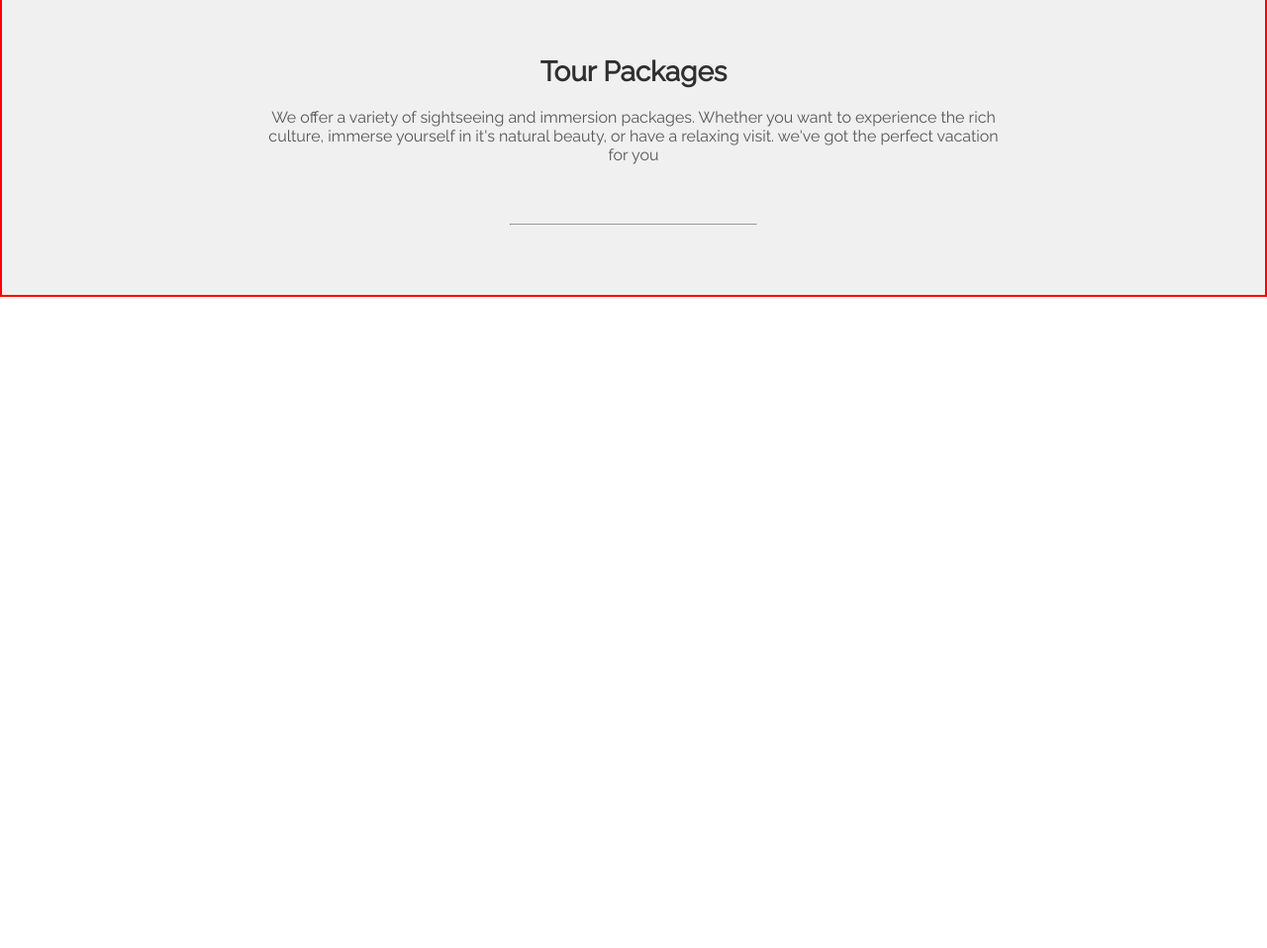
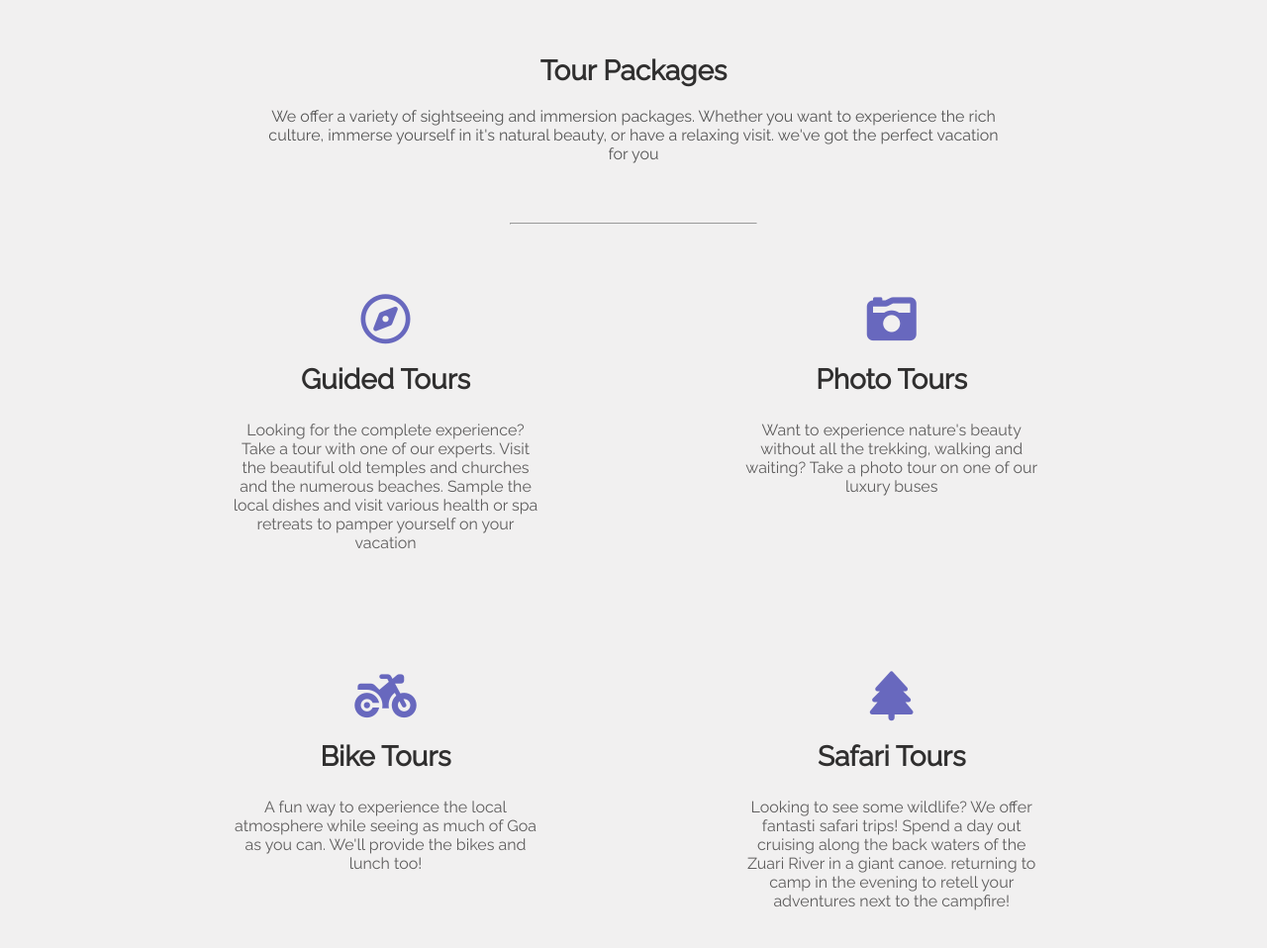
Before and after one commit to ydheeraj535/goa_travel, a plain HTML site: page index.html in a window 1280 px wide. Shown: the part 1821-2779 px from the top of the page at 99% size. Before the commit the page ends 2121 px from the top, so only its background shows below. Drawn offline with Linux system fonts and the light colour scheme.

Commit message:
added 3rd page

```diff
--- a/index.html
+++ b/index.html
@@ -54,6 +54,28 @@
                 <p>We offer a variety of sightseeing and immersion packages. Whether you want to experience the rich culture, immerse yourself in it's natural beauty, or have a relaxing visit. we've got the perfect vacation for you</p>
                 <hr>
             </div>
+            <div class="icon-wrap">
+                <div class="icon-wrap-content-1">
+                    <div class="G-tour"><i class="fa-regular fa-compass"></i>
+                    <h2>Guided Tours</h2>
+                    <p>Looking for the complete experience? Take a tour with one of our experts. Visit the beautiful old temples and churches and the numerous beaches. Sample the local dishes and visit various health or spa retreats to pamper yourself on your vacation</p>
+                </div>
+                    <div class="P-tour"><i class="fa-solid fa-camera-retro"></i>
+                    <h2>Photo Tours</h2>
+                    <p>Want to experience nature's beauty without all the trekking, walking and waiting? Take a photo tour on one of our luxury buses</p>
+                </div>
+                </div>
+                <div class="icon-wrap-content-2">
+                <div class="B-tour"><i class="fa-solid fa-motorcycle"></i>
+                    <h2>Bike Tours</h2>
+                    <p>A fun way to experience the local atmosphere while seeing as much of Goa as you can. We'll provide the bikes and lunch too!</p>
+                </div>
+                    <div class="S-tour"><i class="fa-solid fa-tree"></i>
+                    <h2>Safari Tours</h2>
+                    <p>Looking to see some wildlife? We offer fantasti safari trips! Spend a day out cruising along the back waters of the Zuari River in a giant canoe. returning to camp in the evening to retell your adventures next to the campfire!</p>
+                </div>
+            </div>
+            </div>
          </div>
     </section>
 </body>
--- a/style.css
+++ b/style.css
@@ -189,14 +189,13 @@ hr {
 /* --------------------page-3-------------------- */
 
 .container-1 {
-    border: 2px solid red;
+    border: 1px solid rgb(241, 240, 240);
     background-color: rgb(241, 240, 240);
 }
 
 .container-1 .text-wrap-1 {
     max-width: 740px;
     margin: 0 auto;
-    margin-top: 70px;
     margin-bottom: 70px;
     text-align: center;
 }
@@ -205,6 +204,7 @@ hr {
     margin-bottom: 20px;
     font-size: 28px;
     color: rgb(48, 47, 47);
+    margin-top: 70px;
 }
 
 .container-1 .text-wrap-1 p {
@@ -212,3 +212,51 @@ hr {
     color: rgba(48, 47, 47, 0.8);
     margin-bottom: 60px;
 }
+
+.icon-wrap-content-1 {
+    display: flex;
+    text-align: center;
+    width: 80%;
+    margin: auto;
+    justify-content: space-around;
+    margin-bottom: 120px;
+}
+
+.G-tour {
+    width: 31%;
+}
+.P-tour {
+    width: 29%;
+}
+
+.icon-wrap-content-2 {
+    display: flex;
+    text-align: center;
+    width: 80%;
+    margin: auto;
+    justify-content: space-around;
+    margin-bottom: 120px;
+}
+
+.B-tour {
+    width: 31%;
+}
+.S-tour {
+    width: 29%;
+}
+
+i {
+    font-size: 50px;
+    color: rgb(104, 104, 190);
+    margin-bottom: 20px;
+ }
+
+ .icon-wrap h2 {
+    font-size: 28px;
+    color: rgb(48, 47, 47);
+    margin-bottom: 25px;
+ }
+ .icon-wrap p {
+    font-size: 16px;
+    color: rgba(48, 47, 47, 0.76);
+ }
```
